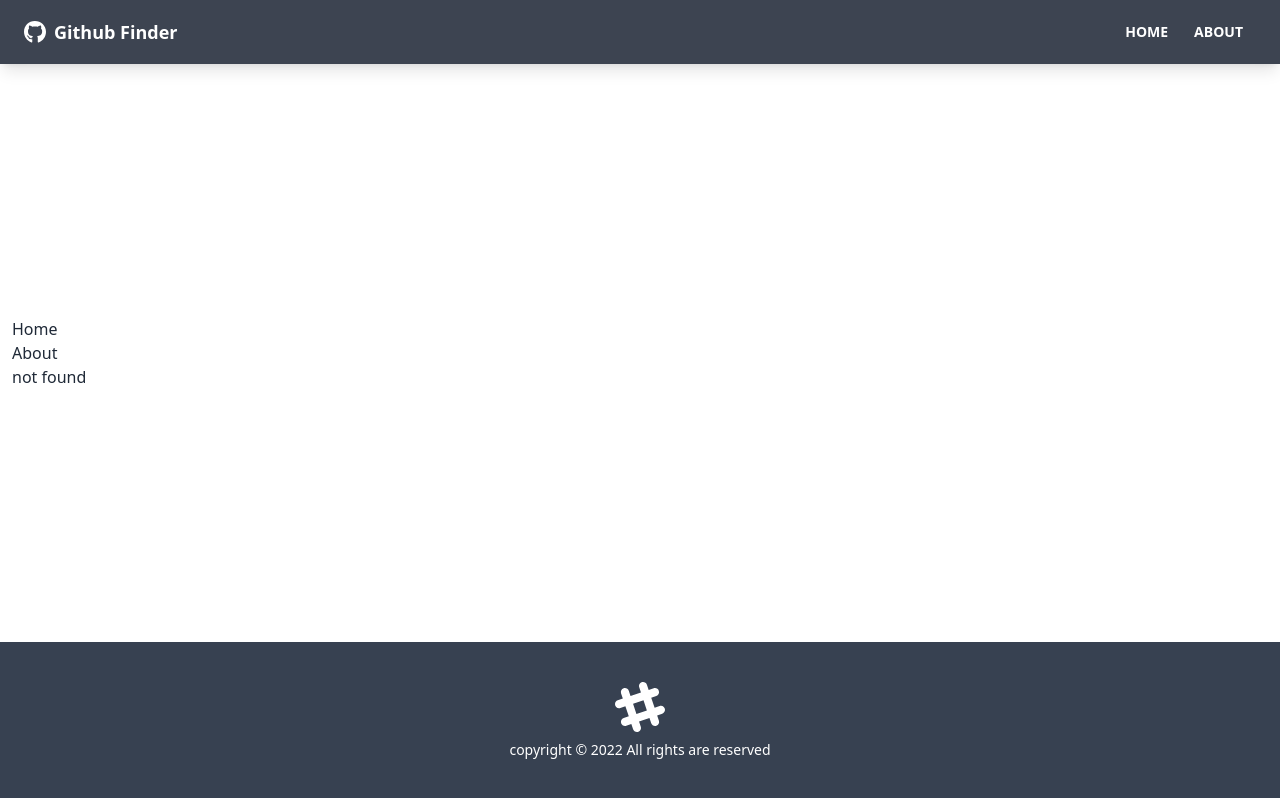
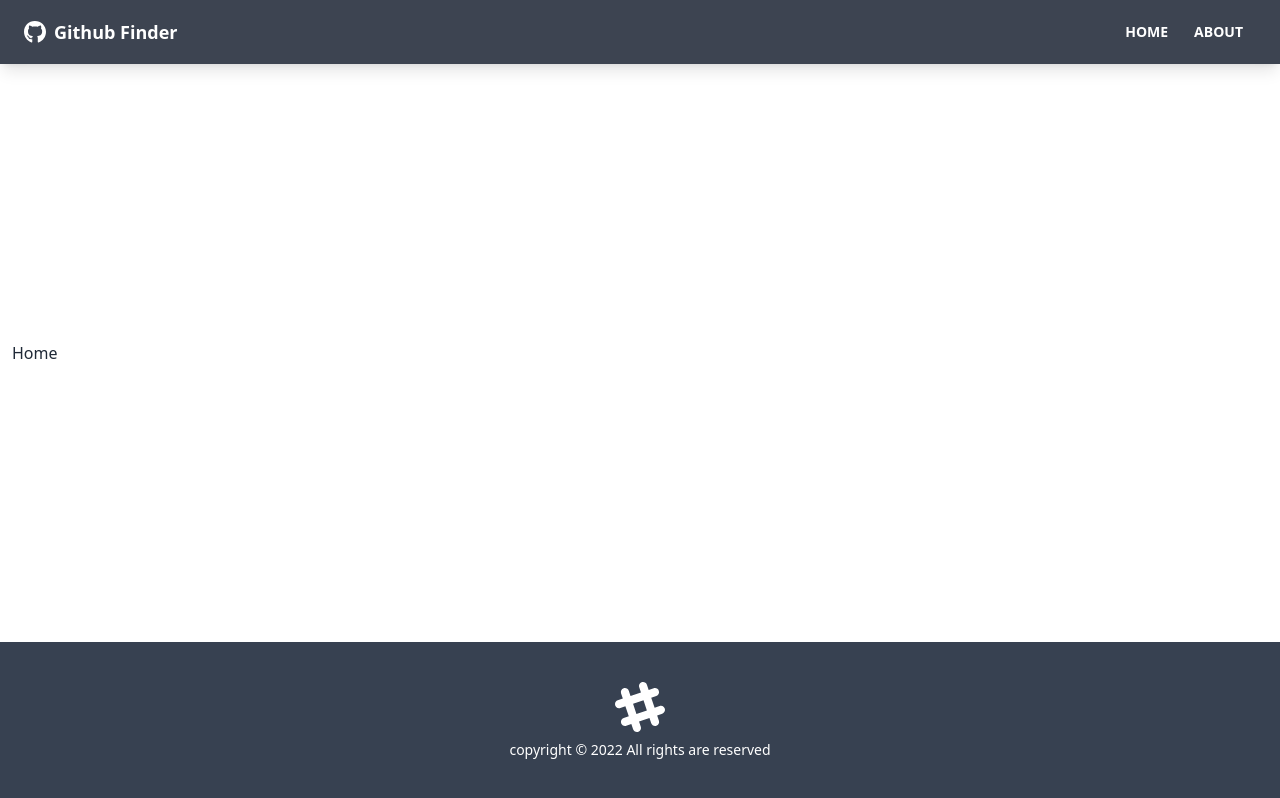
Before and after one commit to haamid10/Github-finder, a React (Create React App) app: page / in a window 1280 px wide. Before the commit this address had no page. Built offline with nearby package versions, Linux system fonts and the light colour scheme.

Commit message:
aded Page folder and some links

```diff
--- a/src/App.jsx
+++ b/src/App.jsx
@@ -11,10 +11,12 @@
 
           <Navbar/>
           <main className="container mx-auto px-3 pb-12 ">
-          <Home/>
-            <About/>
-            <NotFound/>
+
           <Routes>
+            <Route path="/about" element={<About/>} />
+            <Route path="/" element={<Home/>} />
+            <Route path="/notfound" element={<NotFound/>} />
+            <Route path="/*" element={<NotFound />} />
 
 
           </Routes>
```
